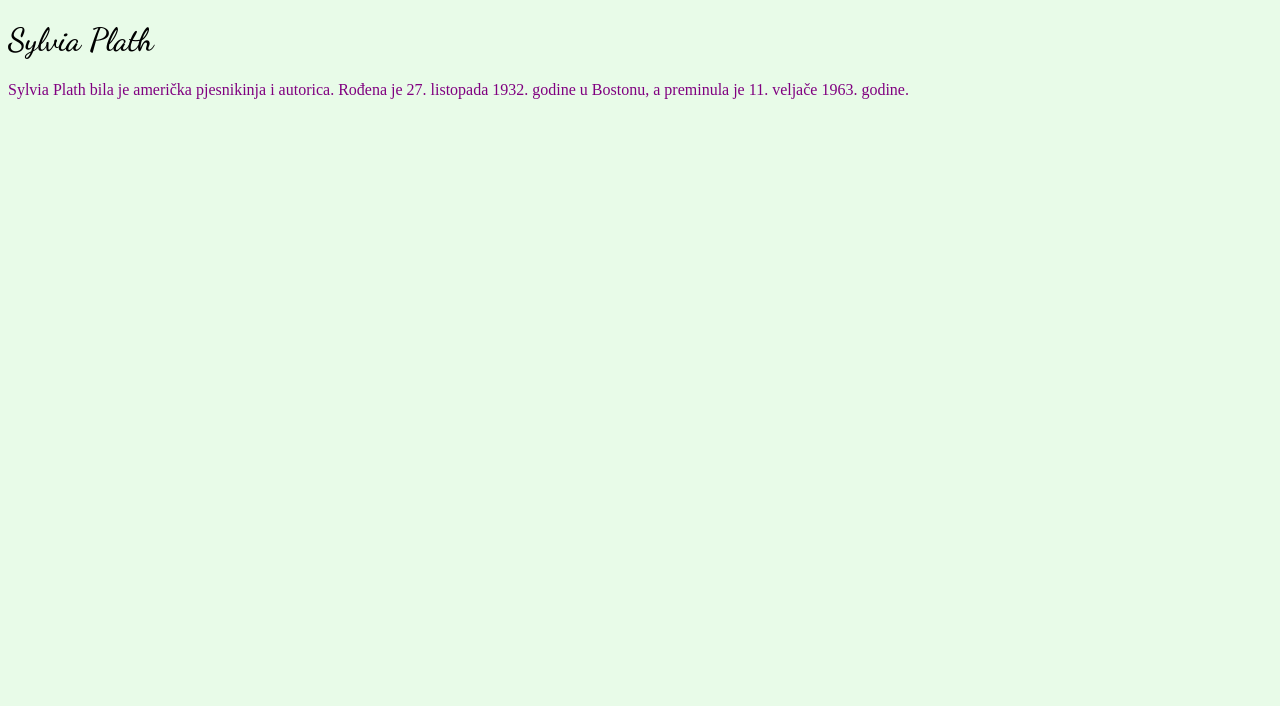
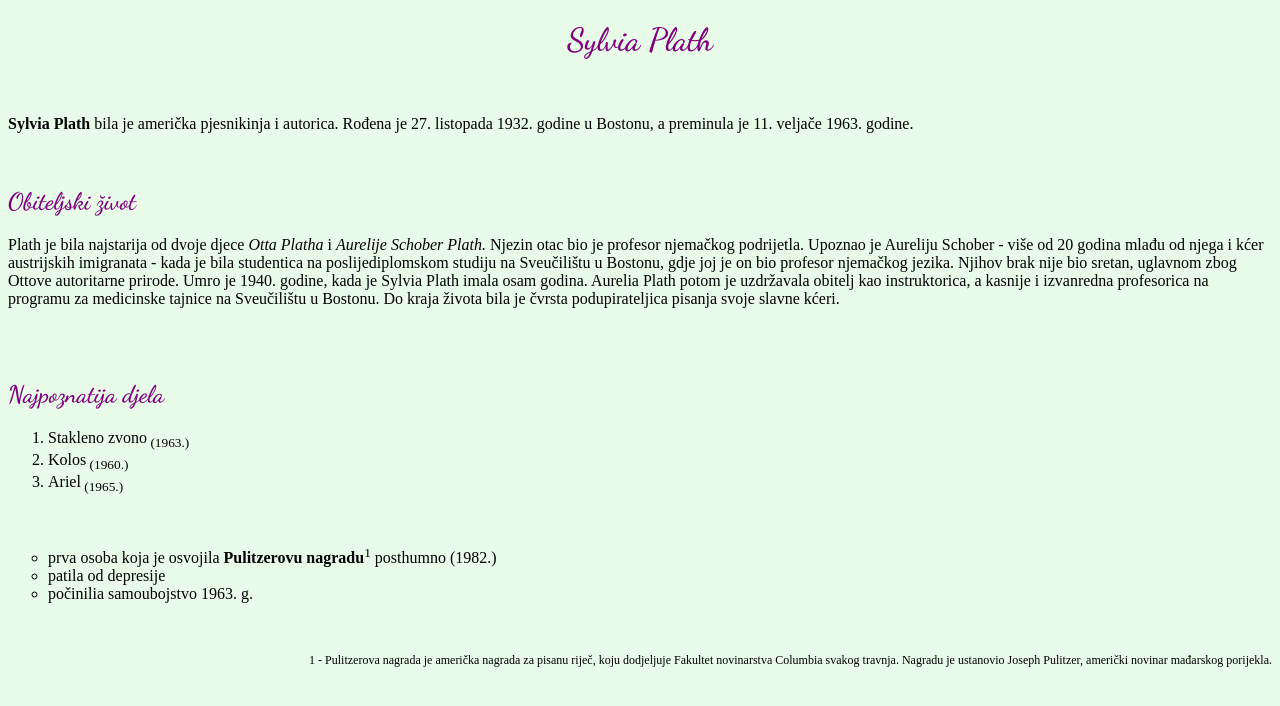
Before and after one commit to nikasvaco/Svaco_NikaMMK4, a plain HTML site: page index.html in a window 1280 px wide. Drawn offline with Linux system fonts and the light colour scheme.

Commit message:
Add files via upload

```diff
--- a/index.html
+++ b/index.html
@@ -6,15 +6,41 @@
 <link href="https://fonts.googleapis.com/css2?family=Dancing+Script:wght@400..700&display=swap" rel="stylesheet">
 <style>
     body {background-color: #e8fbe8;}
-    h1 {color: black;font-weight: 600;font-style: normal;font-family: 'Dancing Script', sans-serif;}
-    p {font-style: normal;color: purple;}
+    h1 {color: purple;font-weight: 600;font-style: normal;font-family: 'Dancing Script', sans-serif; text-align: center}
+    p {font-style: normal;color: black;}
+	h2 {color: purple; font-weight: 600; font-style: normal; font-family: 'Dancing Script', sans-serif;}
+	ul {display: block;list-style: circle;}
+	.small { font-size: 12px; float: right;}
+
+
   </style>
 <title>Sylvia Plath</title>
 </head>
 
 <body>
 <h1>Sylvia Plath</h1>
-<p>Sylvia Plath bila je američka pjesnikinja i autorica. Rođena je 27. listopada 1932. godine u Bostonu, a preminula je 11. veljače 1963. godine. <p>
+<br>
+<p><strong>Sylvia Plath</strong> bila je američka pjesnikinja i autorica. Rođena je 27. listopada 1932. godine u Bostonu, a preminula je 11. veljače 1963. godine. <p>
+<br>
+<h2>Obiteljski život</h2>
+<p>Plath je bila najstarija od dvoje djece <em>Otta Platha</em> i <em>Aurelije Schober Plath.</em>
+Njezin otac bio je profesor njemačkog podrijetla. Upoznao je Aureliju Schober - više od 20 godina mlađu od njega i kćer austrijskih imigranata - kada je bila studentica na poslijediplomskom studiju na Sveučilištu u Bostonu, gdje joj je on bio profesor njemačkog jezika. Njihov brak nije bio sretan, uglavnom zbog Ottove autoritarne prirode. Umro je 1940. godine, kada je Sylvia Plath imala osam godina. Aurelia Plath potom je uzdržavala obitelj kao instruktorica, a kasnije i izvanredna profesorica na programu za medicinske tajnice na Sveučilištu u Bostonu. Do kraja života bila je čvrsta podupirateljica pisanja svoje slavne kćeri.</p>
+<br> <br>
+<h2>Najpoznatija djela</h2>
+<ol>
+  <li>Stakleno zvono<sub> (1963.)</sub></li>
+  <li>Kolos<sub> (1960.)</sub></li>
+  <li>Ariel<sub> (1965.)</sub></li>
+</ol>
+<br>
+<ul>
+  <li>prva osoba koja je osvojila <strong>Pulitzerovu nagradu</strong><sup>1</sup> posthumno (1982.)</li>
+  <li>patila od depresije</li>
+  <li>počinilia samoubojstvo 1963. g.</li>
+</ul>
+<br>
+<p><span class="small">1 - Pulitzerova nagrada je američka nagrada za pisanu riječ, koju dodjeljuje Fakultet novinarstva Columbia svakog travnja. Nagradu je ustanovio Joseph Pulitzer, američki novinar mađarskog porijekla.</span></p>
+
 </body>
 
 </html>
```
